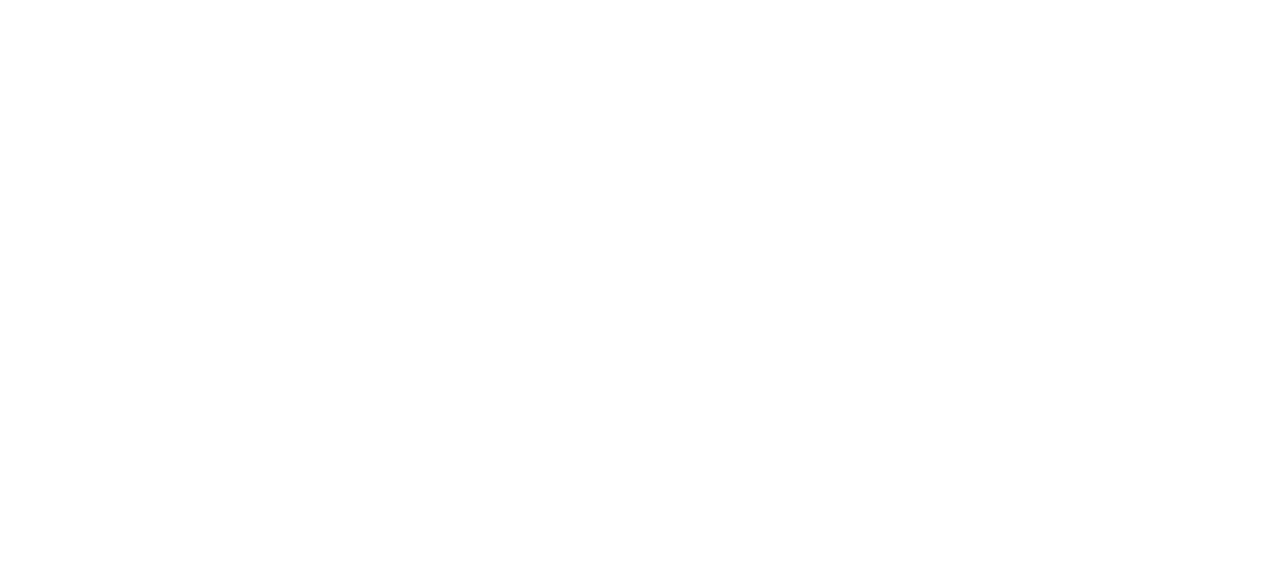
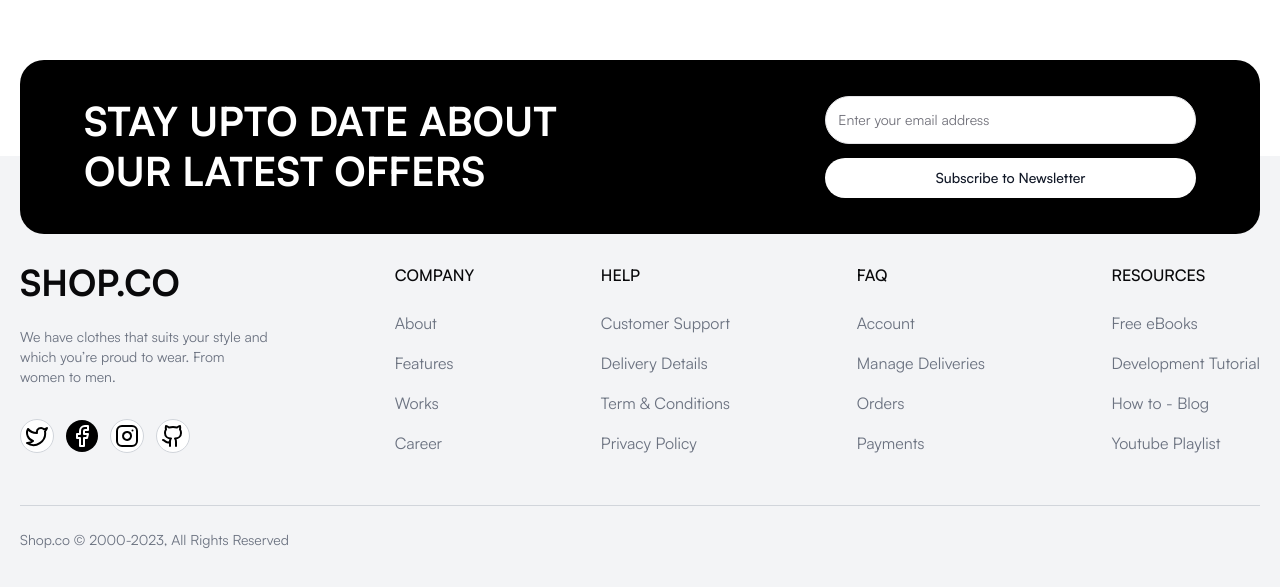
Before and after one commit to KhanhMinh1392/fe-ecommerce, a React (Vite) app: page / in a window 1280 px wide. Shown: the part 1483-2070 px from the top of the page. Before the commit the page ends 952 px from the top, so only its background shows below. Built offline with nearby package versions, Linux system fonts and the light colour scheme.

Commit message:
feat: a new footer component

```diff
--- a/src/components/footer/index.tsx
+++ b/src/components/footer/index.tsx
@@ -1,3 +1,87 @@
+import { Button } from '@components/ui/button';
+import { Input } from '@components/ui/input';
+import { Facebook, Github, Instagram, Twitter } from 'lucide-react';
+
 export default function Footer() {
-  return <div>Footer</div>;
+  return (
+    <footer className="relative flex h-[500px] flex-col items-center justify-center bg-gray-100">
+      <div className="flex w-[1240px] justify-between">
+        <div className="w-[248px]">
+          <h1 className="text-4xl font-bold">SHOP.CO</h1>
+          <p className="mt-6 text-sm text-gray-500">
+            We have clothes that suits your style and which you’re proud to wear. From women to men.
+          </p>
+          <ul className="mt-8 flex items-center gap-3">
+            <li className="rounded-full border border-gray-300 bg-white p-1">
+              <Twitter color="black" />
+            </li>
+            <li className="rounded-full bg-black p-1">
+              <Facebook color="white" />
+            </li>
+            <li className="rounded-full border border-gray-300 bg-white p-1">
+              <Instagram color="black" />
+            </li>
+            <li className="rounded-full border border-gray-300 bg-white p-1">
+              <Github color="black" />
+            </li>
+          </ul>
+        </div>
+        <div>
+          <h1 className="text-base font-medium uppercase">Company</h1>
+          <ul className="mt-6 space-y-4 text-gray-500">
+            <li>About</li>
+            <li>Features</li>
+            <li>Works</li>
+            <li>Career</li>
+          </ul>
+        </div>
+        <div>
+          <h1 className="text-base font-medium uppercase">Help</h1>
+          <ul className="mt-6 space-y-4 text-gray-500">
+            <li>Customer Support</li>
+            <li>Delivery Details</li>
+            <li>Term & Conditions</li>
+            <li>Privacy Policy</li>
+          </ul>
+        </div>
+        <div>
+          <h1 className="text-base font-medium uppercase">FAQ</h1>
+          <ul className="mt-6 space-y-4 text-gray-500">
+            <li>Account</li>
+            <li>Manage Deliveries</li>
+            <li>Orders</li>
+            <li>Payments</li>
+          </ul>
+        </div>
+        <div>
+          <h1 className="text-base font-medium uppercase">Resources</h1>
+          <ul className="mt-6 space-y-4 text-gray-500">
+            <li>Free eBooks</li>
+            <li>Development Tutorial</li>
+            <li>How to - Blog</li>
+            <li>Youtube Playlist</li>
+          </ul>
+        </div>
+      </div>
+      <div className="mt-[50px] w-[1240px] border-t border-t-gray-300">
+        <div className="mt-6">
+          <h6 className="text-sm text-gray-500">Shop.co © 2000-2023, All Rights Reserved</h6>
+        </div>
+      </div>
+      <div className="absolute -top-24 grid w-[1240px] grid-cols-3 rounded-3xl bg-black px-16 py-9 text-white">
+        <h1 className="col-span-2 w-[550px] text-[40px] font-bold leading-tight">
+          STAY UPTO DATE ABOUT OUR LATEST OFFERS
+        </h1>
+        <div>
+          <Input placeholder="Enter your email address" className="h-12 rounded-3xl bg-white text-gray-900" />
+          <Button
+            size={'lg'}
+            className="mt-3.5 w-full rounded-3xl bg-white font-medium text-gray-900 hover:bg-gray-100"
+          >
+            Subscribe to Newsletter
+          </Button>
+        </div>
+      </div>
+    </footer>
+  );
 }
--- /dev/null
+++ b/src/components/ui/input.tsx
@@ -0,0 +1,21 @@
+import { cn } from '@lib/utils';
+import * as React from 'react';
+
+const Input = React.forwardRef<HTMLInputElement, React.ComponentProps<'input'>>(
+  ({ className, type, ...props }, ref) => {
+    return (
+      <input
+        type={type}
+        className={cn(
+          'flex h-9 w-full rounded-md border border-input bg-transparent px-3 py-1 text-base shadow-sm transition-colors file:border-0 file:bg-transparent file:text-sm file:font-medium file:text-foreground placeholder:text-muted-foreground focus-visible:outline-none focus-visible:ring-1 focus-visible:ring-ring disabled:cursor-not-allowed disabled:opacity-50 md:text-sm',
+          className,
+        )}
+        ref={ref}
+        {...props}
+      />
+    );
+  },
+);
+Input.displayName = 'Input';
+
+export { Input };
--- a/src/pages/Home/index.tsx
+++ b/src/pages/Home/index.tsx
@@ -39,6 +39,7 @@
           <li>CALVIN KLEIN</li>
         </ul>
       </div>
+      <div className="h-screen"></div>
     </>
   );
 }
--- a/src/styles/index.css
+++ b/src/styles/index.css
@@ -58,7 +58,7 @@
 }
 @layer base {
   * {
-    @apply border-border;
+    @apply border-border scroll-smooth;
   }
   body {
     @apply bg-background text-foreground font-satoshi;
```
